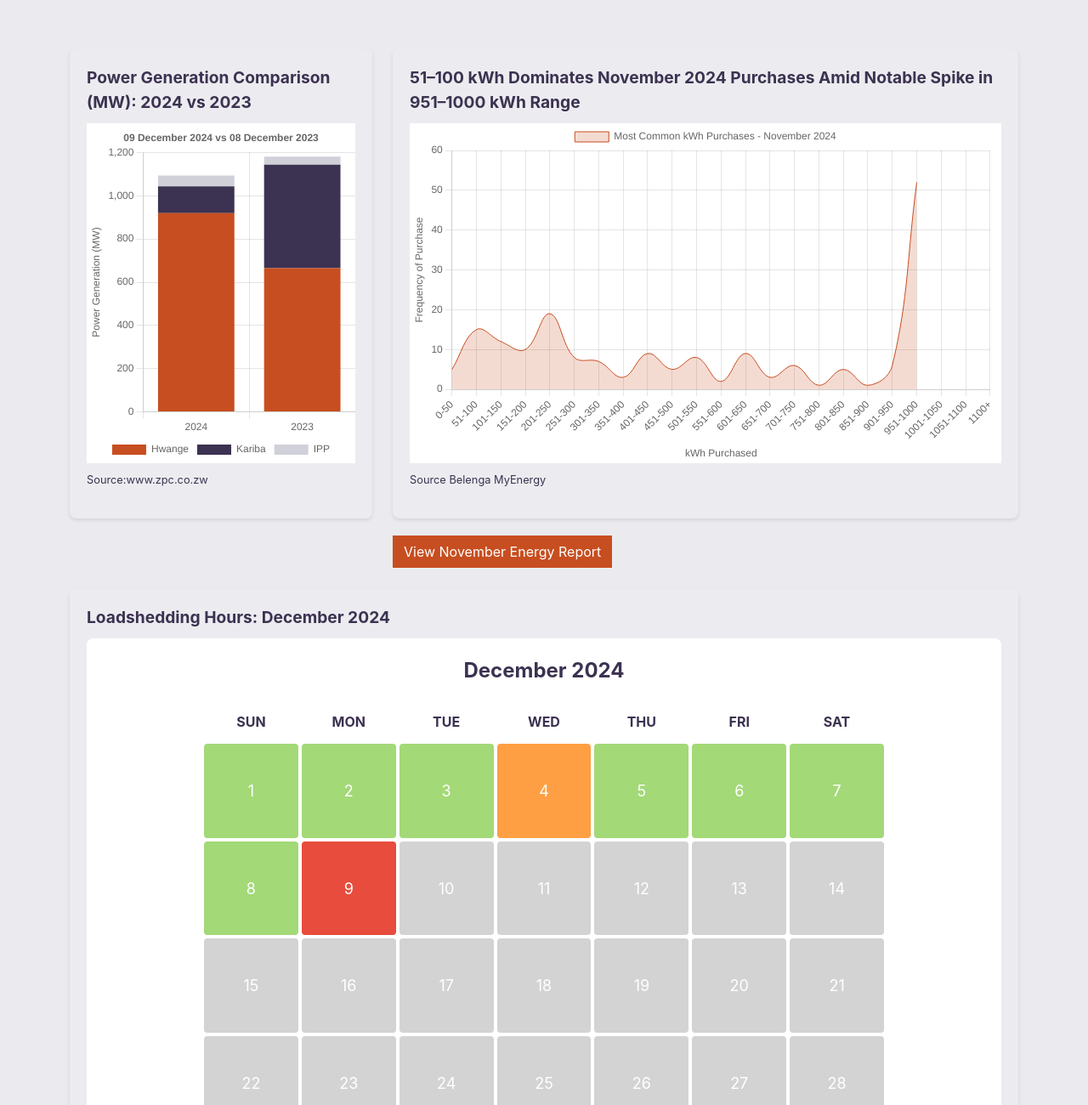
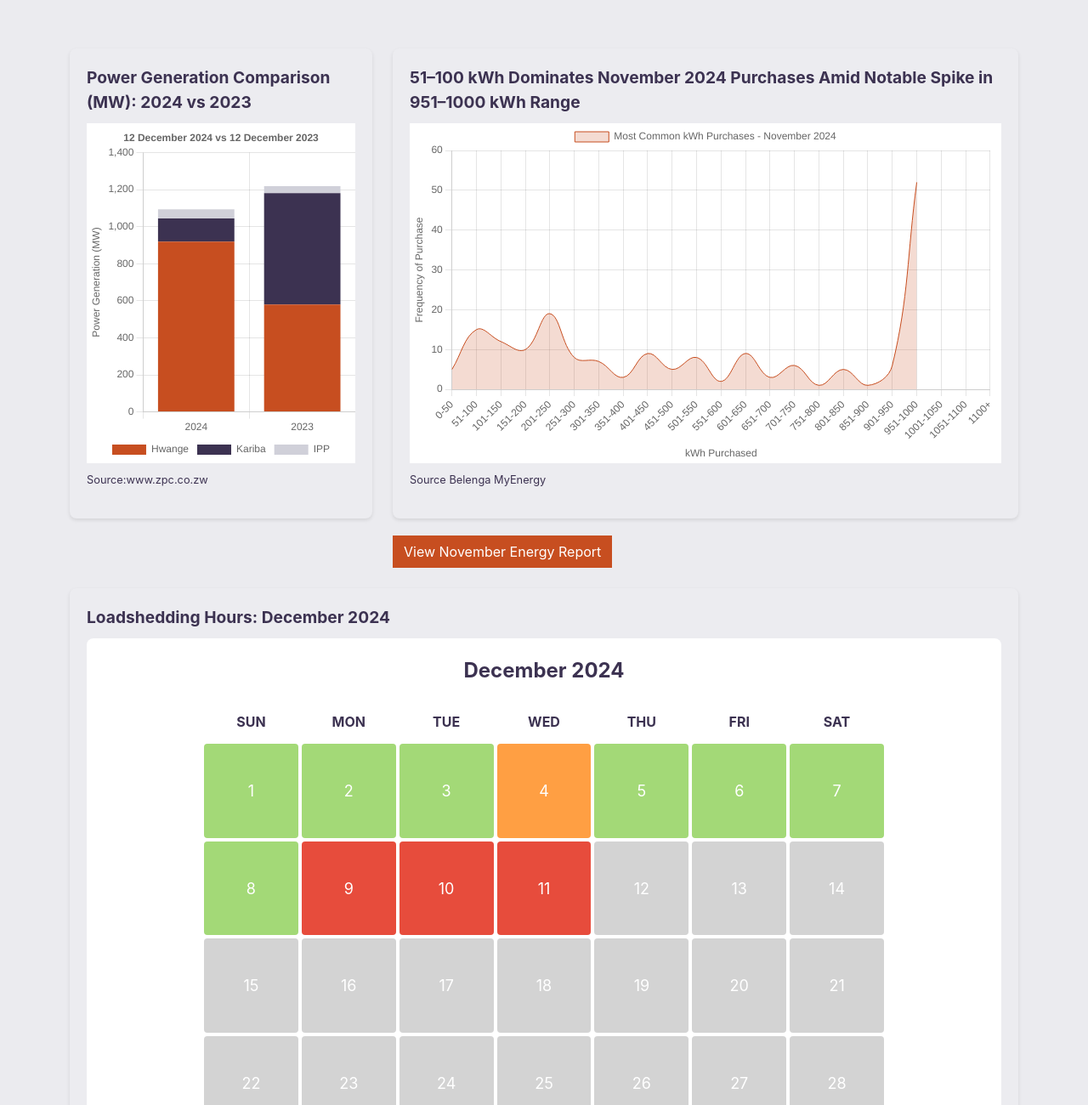
Before and after one commit to meterwatch/meterwatch.github.io, a plain HTML site: page index.html in a window 1280 px wide. Shown: the part 757-2057 px from the top of the page at 85% size. Drawn offline with nearby package versions, Linux system fonts and the light colour scheme.

Commit message:
12 December update

```diff
--- a/index.html
+++ b/index.html
@@ -567,8 +567,8 @@
                 <div class="week">
                     <div class="day" style="background-color: #A3D977;" data-value="0">8<span class="day-tooltip">December 2024</span></div>
                     <div class="day" style="background-color: #E74C3C;" data-value="0">9<span class="day-tooltip">December 2024</span></div>
-                    <div class="day" style="background-color: #D3D3D3;;" data-value="0">10<span class="day-tooltip">December 2024</span></div>
-                    <div class="day" style="background-color: #D3D3D3;" data-value="0">11<span class="day-tooltip">December 2024</span></div>
+                    <div class="day" style="background-color: #E74C3C;" data-value="0">10<span class="day-tooltip">December 2024</span></div>
+                    <div class="day" style="background-color: #E74C3C;" data-value="0">11<span class="day-tooltip">December 2024</span></div>
                     <div class="day" style="background-color: #D3D3D3;" data-value="0">12<span class="day-tooltip">December 2024</span></div>
                     <div class="day" style="background-color: #D3D3D3;;" data-value="0">13<span class="day-tooltip">December 2024</span></div>
                     <div class="day" style="background-color: #D3D3D3;" data-value="0">14<span class="day-tooltip">December 2024</span></div>
@@ -842,12 +842,12 @@
 		            datasets: [
 		                {
 		                    label: 'Hwange',
-		                    data: [919, 665],
+		                    data: [919, 580],
 		                    backgroundColor: '#c74e20', // Color for Hwange
 		                },
 		                {
 		                    label: 'Kariba',
-		                    data: [124.5, 479],
+		                    data: [124.5, 601],
 		                    backgroundColor: '#3c3251', // Color for Kariba
 		                },
 		                {
@@ -866,7 +866,7 @@
 		                },
 		                title: {
 		                    display: true,
-		                    text: '09 December 2024 vs 08 December 2023'
+		                    text: '12 December 2024 vs 12 December 2023'
 		                }
 		            },
 		            scales: {
```
Also changed, not shown: Loadshedding.html (+2 -2 lines).
